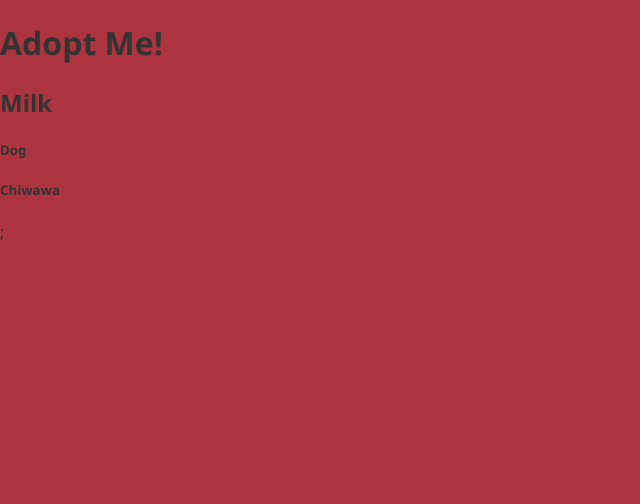
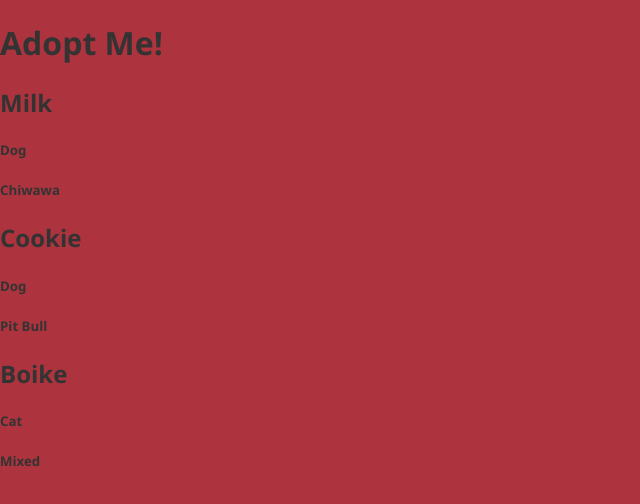
Before and after one commit to its-gio/pet-adoption, a React (Vite) app: page / in a window 1280 px wide. Shown: the top 504 px of the page, without its empty margins (0-640 px from the left). Built offline with nearby package versions, Linux system fonts and the light colour scheme.

Commit message:
Fixed name of eslntrc and made lint check work

```diff
--- a/package.json
+++ b/package.json
@@ -4,9 +4,9 @@
   "description": "",
   "main": "index.js",
   "scripts": {
-    "format": "prettier --write 'src/**/*.{js,jsx,css,json}'",
-    "format:check": "prettier --list-different 'src/**/*.{js,jsx,css,json}'",
-    "lint": "lint 'src/**/*.{js,jsx}'",
+    "format": "prettier --write \"src/*.{js,jsx,css,json}'",
+    "format:check": "prettier --list-different \"src/*.{js,jsx,css,json}\"",
+    "lint": "eslint \"src/*/*.{js,jsx}\"",
     "dev": "parcel src/index.html",
     "test": "echo \"Error: no test specified\" && exit 1"
   },
--- a/src/components/Layout.jsx
+++ b/src/components/Layout.jsx
@@ -1,12 +1,14 @@
 import React from "react";
-import Pets from "./Pets";
+import Pets from "./Pets.jsx";
 
 export default class App extends React.Component {
   render() {
     return (
       <div>
         <h1>Adopt Me!</h1>
-        <Pets name="Milk" animal="Dog" breed="Chiwawa" />;
+        <Pets name="Milk" animal="Dog" breed="Chiwawa" />
+        <Pets name="Cookie" animal="Dog" breed="Pit Bull" />
+        <Pets name="Boike" animal="Cat" breed="Mixed" />
       </div>
     );
   }
```
Also changed, not shown: .eslintrc.json (renamed from eslingrc.json), 1 other file (tests, documents, lock files or other folders).
